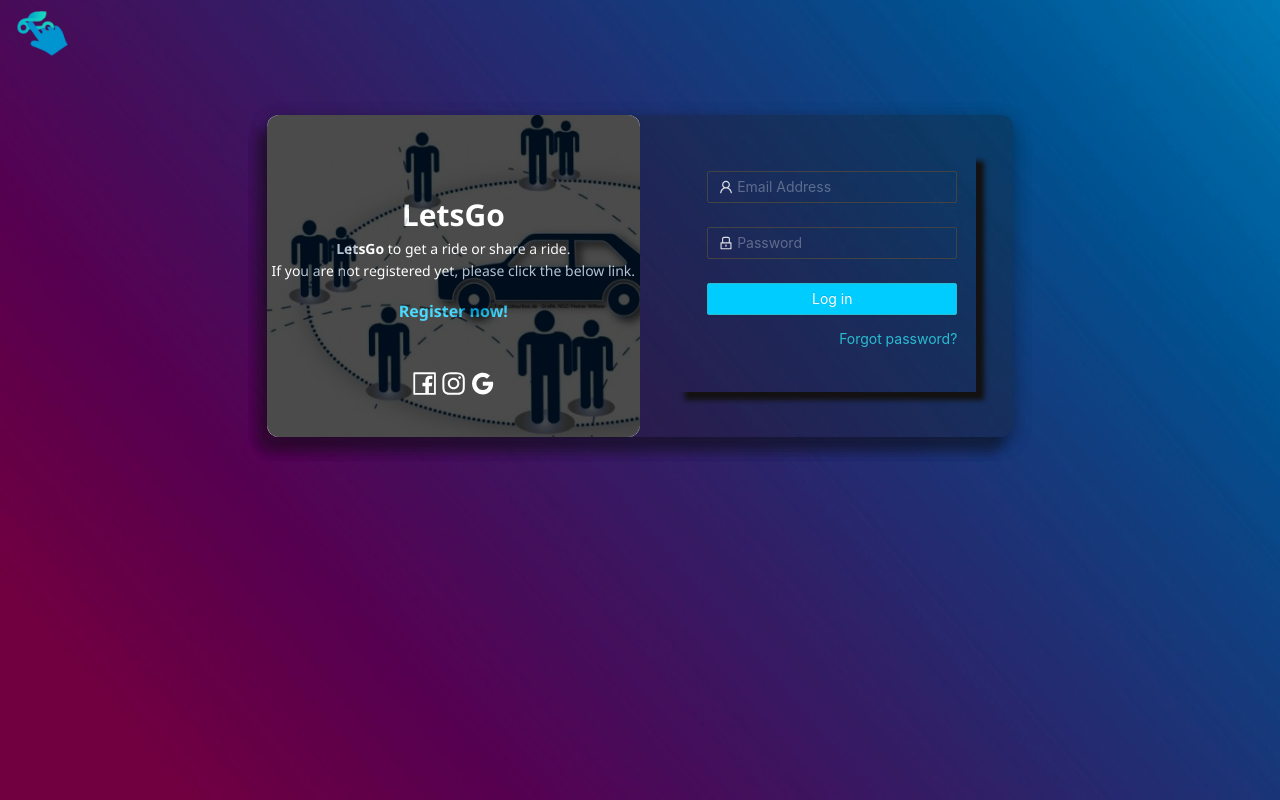
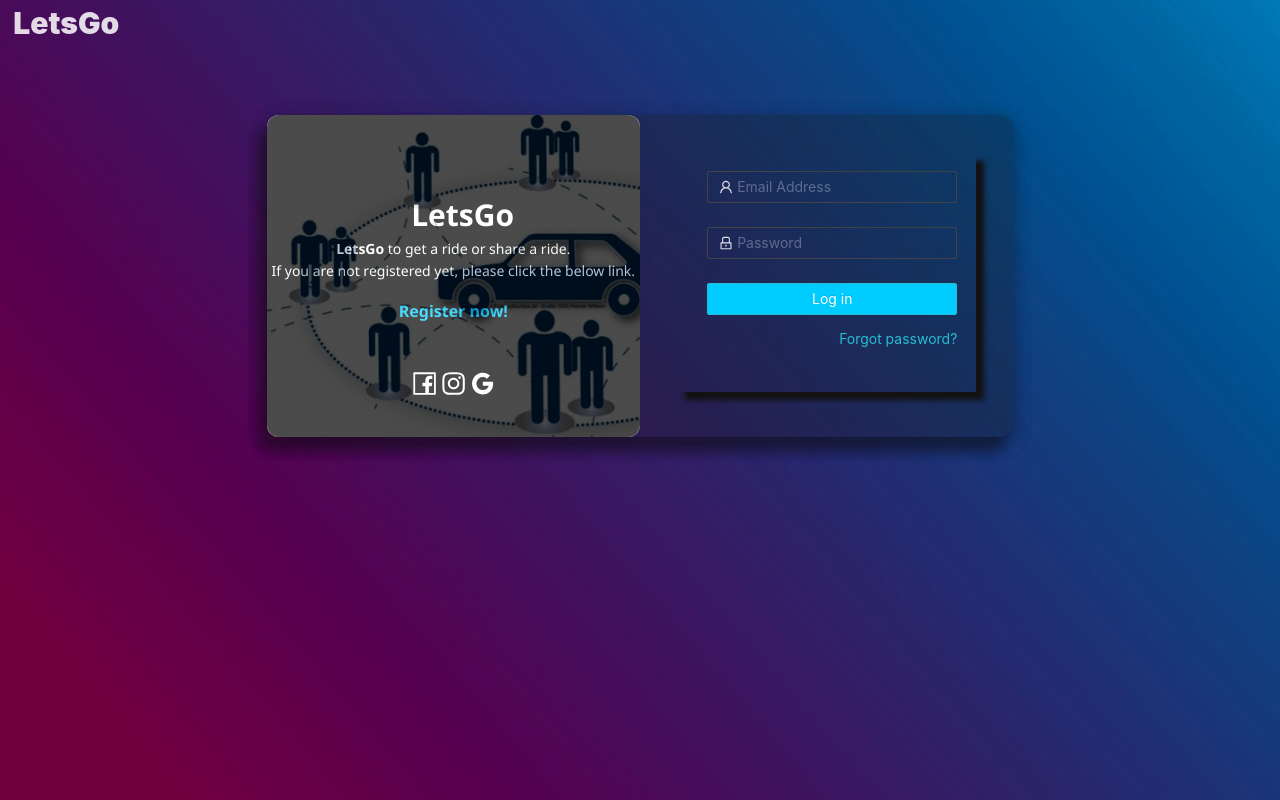
Before and after one commit to Aparna-Bindhu/solana-ride-sharing, a React (Create React App) app: page / in a window 1280 px wide. Built offline with nearby package versions, Linux system fonts and the light colour scheme; what @project-serum/sol-wallet-adapter, @solana/web3.js would draw is missing.

Commit message:
changes added

```diff
--- a/src/components/css/innerContent.css
+++ b/src/components/css/innerContent.css
@@ -28,6 +28,12 @@ h2{
     color: rgb(2, 217, 255);
     border-top: 1px solid rgb(2, 217, 255);
     border-bottom: 1px solid rgb(2, 217, 255);
+}
+
+.unorderedliststyle .letsgo a{
+    font-weight: 1000;
+    font-size: 30px;
+    margin-left: 5%;
 }
 
 .pledge_block{
--- a/src/components/css/login.css
+++ b/src/components/css/login.css
@@ -36,9 +36,10 @@ body{
     font-family: 'Segoe UI', Tahoma, Geneva, Verdana, sans-serif;
 }
 
-.sub-app-content #letsgo{
+.letsgo{
     font-weight: 1000;
     font-size: 30px;
+    margin-left: 5%;
 }
 
 .login-form{
--- a/src/components/home/HomePage.tsx
+++ b/src/components/home/HomePage.tsx
@@ -22,8 +22,8 @@ export const HomePage = () => {
     <>
       <Row>
         <Col xs={{ span: 24 }} sm={{ span: 24 }} md={{ span: 5 }}>
-          <div className="logo-ride-share-img">
-            <img src={logo} />
+          <div >
+            <span className="letsgo">LetsGo</span>
           </div>
         </Col>
         <Col xs={{ span: 24 }} sm={{ span: 24 }} md={{ span: 14 }} className="home-main-col">
@@ -32,7 +32,7 @@ export const HomePage = () => {
               <div className="sub-app-content">
                 {!signUpLink ?
                   <>
-                    <span id="letsgo">LetsGo</span>
+                    <span className="letsgo">LetsGo</span>
                     <p><b>LetsGo</b> to get a ride or share a ride.
                       <br />If you are not registered yet, please click the below link.</p>
                     <Form.Item className="register-now-link">
@@ -41,8 +41,8 @@ export const HomePage = () => {
                   </>
                   :
                   <>
-                    <h1>Letsgo</h1>
-                    <p><b>Letsgo</b> to get a ride or share a ride.</p>
+                    <span className="letsgo">LetsGo</span>
+                    <p><b>LetsGo</b> to get a ride or share a ride.</p>
                     <Form.Item className="register-now-link">
                       Already registered? <a onClick={LoginLink}>Login!</a>
                     </Form.Item>
--- a/src/components/home/Signup.tsx
+++ b/src/components/home/Signup.tsx
@@ -21,7 +21,7 @@ export const Signup = () => {
         name="name"
         rules={[{ required: true, message: 'Please input your Name!' }]}
       >
-        <Input prefix={<UserOutlined className="site-form-item-icon" />} type="text" placeholder="FullName" defaultValue="Admin Admin" />
+        <Input prefix={<UserOutlined className="site-form-item-icon" />} type="text" placeholder="FullName" />
       </Form.Item>
       <Form.Item
         name="emailid"
@@ -30,7 +30,6 @@ export const Signup = () => {
         <Input
           prefix={<MailOutlined className="site-form-item-icon" />}
           type="email" placeholder="Email for communication"
-          defaultValue="admin@rideshare.com"
         />
       </Form.Item>
       <Form.Item
@@ -53,8 +52,7 @@ export const Signup = () => {
       >
         <Input
           prefix={<WalletOutlined className="site-form-item-icon" />}
-          type="number" placeholder="Wallet Account Number"
-          defaultValue="c5dbsye4jhbbjfhu76dsytuwerghjdtr" />
+          type="number" placeholder="Wallet Account Number"/>
       </Form.Item>
       <Form.Item
         name="gender"
@@ -70,8 +68,7 @@ export const Signup = () => {
       >
         <Input
           prefix={<LockOutlined className="site-form-item-icon" />}
-          type="password" placeholder="create password"
-          defaultValue="defaultValue" />
+          type="password" placeholder="create password"/>
       </Form.Item>
       <Form.Item>
         <Button type="primary" htmlType="submit" className="login-form-button" block href="/">
--- a/src/components/innerContent/RideTakerOrGiver.tsx
+++ b/src/components/innerContent/RideTakerOrGiver.tsx
@@ -11,15 +11,15 @@ import ridegiver from '../../img/ridegiver.svg';
 import { RideGiver } from './RideGiver';
 import { RideTaker } from './RideTaker';
 
-export const RideTakerOrGiver = (props:any) => {
+export const RideTakerOrGiver = (props: any) => {
 
   const [rideGiverOrTakerBlock, setRideGiverOrTakerBlock] = useState(false);
   const [rideTakerBlock, setRideTakerBlock] = useState(false);
   const [rideGiverBlock, setRideGiverBlock] = useState(false);
   const [iAgreeDisable, setIAgreeDisable] = useState(false);
 
-  const[giveBothPermission, setGiveBothPermission] = useState(props.location.state.username == 'admin@admin.com'?true:false);
-  const[riderGiverPermission, setRiderGiverPermission] = useState(props.location.state.username == 'ridegiver@admin.com'?true:false);
+  const [giveBothPermission, setGiveBothPermission] = useState(props.location.state.username == 'admin@admin.com' ? true : false);
+  const [riderGiverPermission, setRiderGiverPermission] = useState(props.location.state.username == 'ridegiver@admin.com' ? true : false);
 
   function showRideGiverOrTakerBlock() {
     setRideGiverOrTakerBlock(true);
@@ -40,17 +40,21 @@ export const RideTakerOrGiver = (props:any) => {
     setRideGiverBlock(true);
   }
 
+  function reloadSamePage() {
+    window.location.reload();
+  }
+
   return (
     <>
       <Row className="ridetakergiverbg">
         <Row>
           <Col xs={24} md={24}>
             <ul className="unorderedliststyle">
-              {(giveBothPermission || !riderGiverPermission)&&
-              <li><a href="/requestlist">Ride Giver Accept List</a></li>}
-              {(giveBothPermission || riderGiverPermission)&&
-              <li><a href="/acceptlist" >Ride Taker Request List</a></li>}
-              <li><a href="/acceptlist" >Transactions</a></li>
+              <li className="letsgo"><a onClick={reloadSamePage}>LetsGo</a></li>
+              {(giveBothPermission || !riderGiverPermission) &&
+                <li><a href="/requestlist">Ride Giver Accept List</a></li>}
+              {(giveBothPermission || riderGiverPermission) &&
+                <li><a href="/acceptlist" >Ride Taker Request List</a></li>}
             </ul>
           </Col>
         </Row>
--- a/src/components/payment/Sender.tsx
+++ b/src/components/payment/Sender.tsx
@@ -8,8 +8,12 @@ import { sendMoney } from "../../helpers/Wallet";import {
 import { Connection } from "@solana/web3.js";
 import { initWallet, WalletAdapter } from "../../helpers/Wallet";
 import "../css/payment.css"
+import { useHistory} from "react-router-dom";
+import { TransactionsView } from './Transaction';
 
 export const Sender =(props:any) => {
+
+  const [afterSend,setAfterSend] = useState(false);
 
   const [transactions, setTransactions] =
   useState<Array<TransactionWithSignature>>();
@@ -55,6 +59,7 @@ const didSendMoney = () => {
     console.log('address:',props.location.state.Account);
     await sendMoney(props.location.state.Account, props.location.state.Amount);
     didSendMoney();
+    setAfterSend(true);
   };
 
   // fucntion showTheTrasactionDetails(){
@@ -76,6 +81,8 @@ const didSendMoney = () => {
     <Row>
       <Col xs="24" md={6}></Col>
       <Col xs="24" md={12}>
+        {!afterSend ?
+        <>
         <h2 id="verifyamounth2">Verify the Amount and complete your payment</h2>
       <Form
           name="normal_login"
@@ -104,6 +111,10 @@ const didSendMoney = () => {
             </Button>
           </Form.Item>
         </Form>
+        </> :
+        <TransactionsView transactions = {transactions} />
+        }
+
       </Col>
       <Col xs="24" md={6}></Col>
     </Row>
--- a/src/components/payment/Transaction.tsx
+++ b/src/components/payment/Transaction.tsx
@@ -1,12 +1,13 @@
-import React, { FC } from "react";
+import React, { FC, useEffect, useState } from "react";
 import { TransactionWithSignature } from "../../helpers/Transaction";
-import "./TransactionView.css";
+// import "./TransactionView.css";
 
 interface TransactionsViewProps {
   transactions?: Array<TransactionWithSignature>;
 }
 
-const TransactionsView: FC<TransactionsViewProps> = ({ transactions }) => {
+export const TransactionsView: FC<TransactionsViewProps> = ({ transactions }) => {
+
   const getTransactions = () => {
     return transactions?.map((trans) => {
       return <TransactionItemView key={trans.signature} transaction={trans} />;
@@ -19,7 +20,9 @@ const TransactionsView: FC<TransactionsViewProps> = ({ transactions }) => {
 interface TransactionItemViewProps {
   transaction: TransactionWithSignature;
 }
-export const TransactionItemView: FC<TransactionItemViewProps> = ({ transaction }) => {
+
+ const TransactionItemView: FC<TransactionItemViewProps> = ({ transaction }) => {
+
   const getTransactionItems = () => {
     const signature = transaction.signature?.toString();
     const meta = transaction.confirmedTransaction.meta;
@@ -29,11 +32,7 @@ export const TransactionItemView: FC<TransactionItemViewProps> = ({ transaction
       amount = meta.preBalances[0] - meta.postBalances[0];
     }
     return (
-      <>
-        {/* <li key={signature + "signature"}>
-          <label>Tx:</label> &nbsp;
-          {signature}
-        </li> */}
+      <ul className="pledge_content_block">
         <li key={signature + "fee"}>
           <label>Fee:</label>&nbsp;
           {meta?.fee}
@@ -42,10 +41,6 @@ export const TransactionItemView: FC<TransactionItemViewProps> = ({ transaction
           <label>Sent Amount:</label>&nbsp;
           {amount}
         </li>
-        {/* <li key={signature + "sender"}>
-          <label>Sender:</label>&nbsp;
-          {trans.instructions[0].keys[0].pubkey.toBase58()}
-        </li> */}
 
         <li key={signature + "receiver"}>
           <label>Receiver:</label>&nbsp;
@@ -55,11 +50,7 @@ export const TransactionItemView: FC<TransactionItemViewProps> = ({ transaction
           <label>Sender Balance:</label>&nbsp;
           {meta?.postBalances[0]}
         </li>
-        {/* <li key={signature + "receiver-balance"}>
-          <label>Receiver Balance:</label>&nbsp;
-          {meta?.postBalances[1]}
-        </li> */}
-      </>
+      </ul>
     );
   };
 
```
